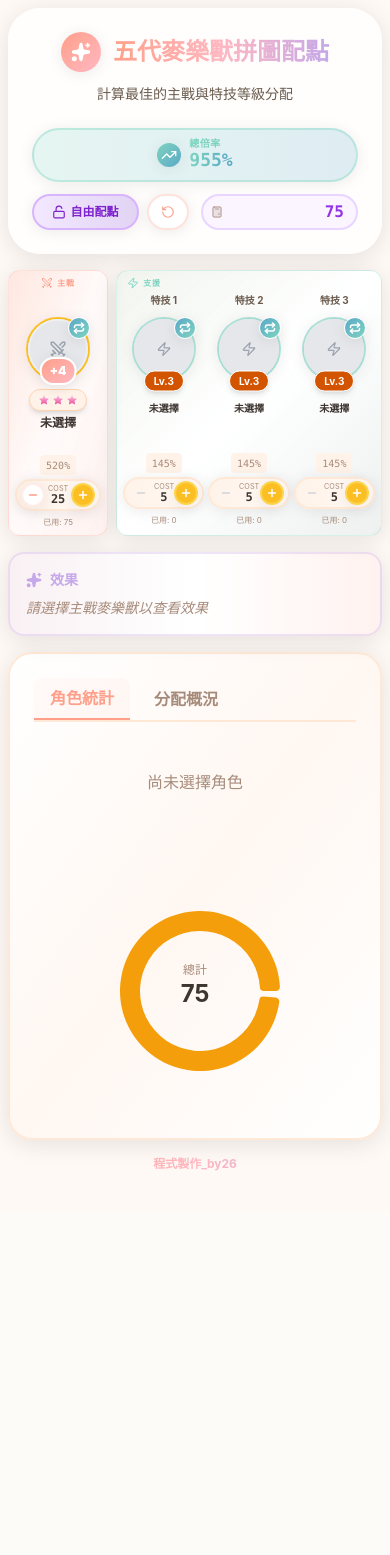
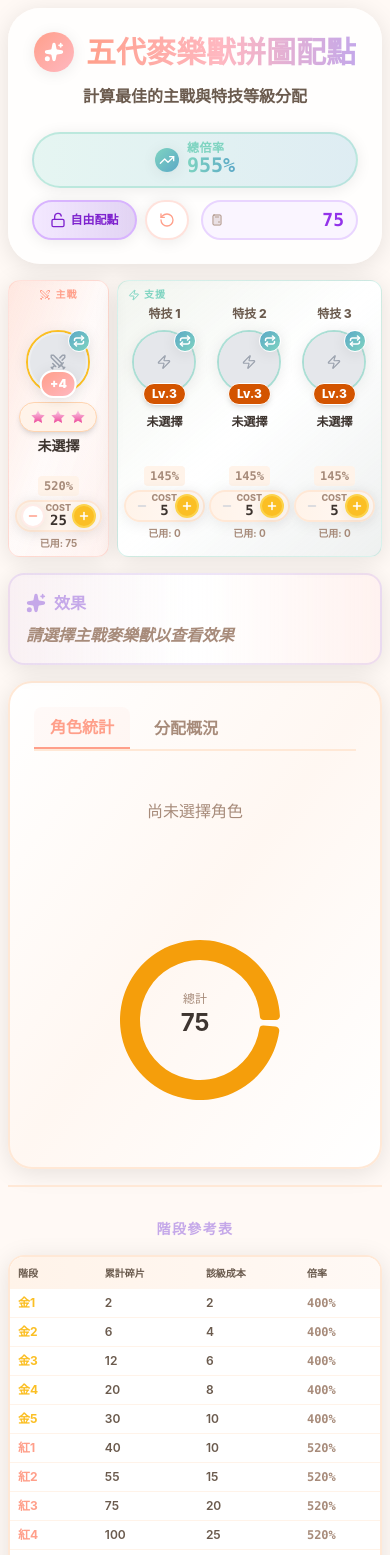
Before and after one commit to tw092669-ctrl/26cm, a React (Vite) app: page / in a window 390 px wide. Shown: the top 1555 px of the page. Before the commit the page ends 1212 px from the top, so only its background shows below. Built offline with nearby package versions, Linux system fonts and the light colour scheme.

Commit message:
優化顯示

```diff
--- a/App.tsx
+++ b/App.tsx
@@ -326,11 +326,11 @@ const App: React.FC = () => {
               <div className="w-10 h-10 sm:w-12 sm:h-12 rounded-full bg-gradient-to-br from-ui-coral to-ui-pink flex items-center justify-center shadow-soft">
                 <Sparkles className="w-5 h-5 sm:w-6 sm:h-6 text-white" fill="white" />
               </div>
-              <h1 className="text-2xl sm:text-4xl font-bold bg-gradient-to-r from-ui-coral via-ui-pink to-ui-lavender bg-clip-text text-transparent">
+              <h1 className="text-3xl sm:text-5xl font-extrabold bg-gradient-to-r from-ui-coral via-ui-pink to-ui-lavender bg-clip-text text-transparent">
                 五代麥樂獸拼圖配點
               </h1>
             </div>
-            <p className="text-sm sm:text-lg text-coffee-600 mt-1">計算最佳的主戰與特技等級分配</p>
+            <p className="text-base sm:text-xl font-semibold text-coffee-600 mt-1">計算最佳的主戰與特技等級分配</p>
           </div>
 
           {/* Controls Toolbar */}
@@ -347,8 +347,8 @@ const App: React.FC = () => {
                     : 'bg-white border-cream-300 text-coffee-400 hover:bg-cream-50'
                 }`}
               >
-                {isFreeMode ? <Unlock size={14} className="sm:w-4 sm:h-4" /> : <Lock size={14} className="sm:w-4 sm:h-4" />}
-                <span className="whitespace-nowrap">自由配點</span>
+                {isFreeMode ? <Unlock size={16} className="sm:w-5 sm:h-5" /> : <Lock size={16} className="sm:w-5 sm:h-5" />}
+                <span className="whitespace-nowrap font-bold">自由配點</span>
               </button>
               <button
                 onClick={() => {
@@ -358,8 +358,8 @@ const App: React.FC = () => {
                 className="flex items-center justify-center gap-1 sm:gap-2 px-3 py-2 sm:px-4 sm:py-2.5 rounded-full border-2 border-ui-coral/30 bg-white text-ui-coral hover:bg-ui-coral/10 transition-all font-bold text-xs sm:text-base shadow-soft hover:shadow-card"
                 title="重置等级配置"
               >
-                <RotateCcw size={14} className="sm:w-4 sm:h-4" />
-                <span className="hidden sm:inline whitespace-nowrap">重置</span>
+                <RotateCcw size={16} className="sm:w-5 sm:h-5" />
+                <span className="hidden sm:inline whitespace-nowrap font-bold">重置</span>
               </button>
             </div>
 
@@ -371,8 +371,8 @@ const App: React.FC = () => {
                     <TrendingUp className="w-4 h-4 sm:w-5 sm:h-5" />
                 </div>
                 <div>
-                    <span className="text-[10px] sm:text-xs text-ui-teal uppercase font-bold tracking-wider block leading-none">總倍率</span>
-                    <span className="text-lg sm:text-xl font-mono font-bold bg-gradient-to-r from-ui-teal to-ui-blue bg-clip-text text-transparent leading-none">{Math.round(totalMultiplier)}%</span>
+                    <span className="text-xs sm:text-sm text-ui-teal uppercase font-extrabold tracking-wider block leading-none">總倍率</span>
+                    <span className="text-xl sm:text-3xl font-mono font-black bg-gradient-to-r from-ui-teal to-ui-blue bg-clip-text text-transparent leading-none">{Math.round(totalMultiplier)}%</span>
                 </div>
               </div>
             </div>
@@ -384,7 +384,7 @@ const App: React.FC = () => {
                 isFreeMode ? 'bg-purple-50 border-purple-200' : 'bg-white border-cream-300'
               }`}>
                 <div className="text-right flex items-center gap-1 sm:gap-3 justify-between w-full md:w-auto">
-                  <label htmlFor="shardInput" className="text-[10px] sm:text-xs text-coffee-400 uppercase font-bold pl-1 sm:pl-3 flex items-center gap-0.5 sm:gap-1 whitespace-nowrap">
+                  <label htmlFor="shardInput" className="text-xs sm:text-sm text-coffee-400 uppercase font-extrabold pl-1 sm:pl-3 flex items-center gap-0.5 sm:gap-1 whitespace-nowrap">
                     {isFreeMode ? (
                        <>
                          <Calculator size={12} className="sm:hidden" />
@@ -400,7 +400,7 @@ const App: React.FC = () => {
                     value={inputValue}
                     readOnly={isFreeMode}
                     onChange={handleInputChange}
-                    className={`w-16 sm:w-24 text-base sm:text-xl font-mono font-bold outline-none text-right bg-transparent transition-all ${
+                    className={`w-16 sm:w-24 text-lg sm:text-2xl font-mono font-extrabold outline-none text-right bg-transparent transition-all ${
                       isFreeMode
                         ? 'text-purple-600 cursor-default'
                         : 'text-coffee-800 border-b-2 border-transparent focus:border-amber-400'
@@ -415,9 +415,9 @@ const App: React.FC = () => {
 
         {/* Warning if over budget */}
         {!isFreeMode && remainingShards < 0 && (
-           <div className="bg-gradient-to-r from-red-50 to-ui-coral/10 border-2 border-ui-coral/40 text-red-700 p-3 sm:p-4 rounded-2xl flex items-center gap-3 shadow-soft text-sm sm:text-base">
-             <AlertTriangle className="w-4 h-4 sm:w-5 sm:h-5 text-ui-coral" />
-             <span className="font-medium">碎片不足！需要額外 {Math.abs(remainingShards)} 個碎片。</span>
+           <div className="bg-gradient-to-r from-red-50 to-ui-coral/10 border-2 border-ui-coral/40 text-red-700 p-3 sm:p-4 rounded-2xl flex items-center gap-3 shadow-soft text-base sm:text-lg">
+             <AlertTriangle className="w-5 h-5 sm:w-6 sm:h-6 text-ui-coral" />
+             <span className="font-bold">碎片不足！需要額外 {Math.abs(remainingShards)} 個碎片。</span>
            </div>
         )}
 
@@ -433,7 +433,7 @@ const App: React.FC = () => {
                 <div className="hidden lg:block absolute -bottom-10 -right-10 w-40 h-40 bg-ui-coral rounded-full blur-3xl opacity-20"></div>
 
                 {/* Title - Force flex-row on mobile to match Skills height and alignment */}
-                <h2 className="relative z-10 text-ui-coral font-bold mb-1 lg:mb-4 flex flex-row items-center justify-center gap-1 lg:gap-2 uppercase tracking-widest text-[8px] lg:text-sm text-center">
+                <h2 className="relative z-10 text-ui-coral font-extrabold mb-1 lg:mb-4 flex flex-row items-center justify-center gap-1 lg:gap-2 uppercase tracking-widest text-[10px] lg:text-base text-center">
                     <Swords className="w-3 h-3 lg:w-4 lg:h-4" />
                     <span>主戰</span>
                 </h2>
@@ -466,7 +466,7 @@ const App: React.FC = () => {
             <div className="bg-gradient-to-br from-ui-teal/10 via-white to-ui-blue/10 border lg:border-2 border-ui-teal/30 rounded-xl lg:rounded-4xl p-1.5 lg:p-6 shadow-soft-lg h-full relative overflow-hidden">
                 <div className="hidden lg:block absolute -top-10 -right-10 w-32 h-32 bg-ui-blue rounded-full blur-3xl opacity-15"></div>
                 <div className="hidden lg:block absolute -bottom-10 -left-10 w-40 h-40 bg-ui-teal rounded-full blur-3xl opacity-15"></div>
-                <h2 className="text-ui-teal font-bold mb-1 lg:mb-6 flex items-center gap-1 lg:gap-2 uppercase tracking-widest text-[8px] lg:text-sm ml-1 lg:ml-2 relative z-10">
+                <h2 className="text-ui-teal font-extrabold mb-1 lg:mb-6 flex items-center gap-1 lg:gap-2 uppercase tracking-widest text-[10px] lg:text-base ml-1 lg:ml-2 relative z-10">
                     <Zap className="w-3 h-3 lg:w-4 lg:h-4" /> 支援
                 </h2>
 
@@ -530,11 +530,11 @@ const App: React.FC = () => {
         <div className="bg-gradient-to-r from-ui-lavender/10 via-white to-ui-pink/10 border-2 border-ui-lavender/30 rounded-2xl lg:rounded-4xl p-4 lg:p-6 shadow-soft-lg transition-all relative overflow-hidden">
            <div className="hidden lg:block absolute -top-10 -left-10 w-32 h-32 bg-ui-lavender rounded-full blur-3xl opacity-15"></div>
            <div className="hidden lg:block absolute -bottom-10 -right-10 w-32 h-32 bg-ui-pink rounded-full blur-3xl opacity-15"></div>
-           <h3 className="text-ui-lavender font-bold mb-2 flex items-center gap-2 text-sm lg:text-base relative z-10">
-              <Sparkles className="w-4 h-4 text-ui-lavender" fill="currentColor" />
+           <h3 className="text-ui-lavender font-extrabold mb-2 flex items-center gap-2 text-base lg:text-lg relative z-10">
+              <Sparkles className="w-5 h-5 text-ui-lavender" fill="currentColor" />
               <span>效果</span>
            </h3>
-           <div className={`text-sm lg:text-base font-medium ${mainCharacter ? 'text-coffee-800' : 'text-coffee-400 italic'}`}>
+           <div className={`text-base lg:text-lg font-semibold ${mainCharacter ? 'text-coffee-800' : 'text-coffee-400 italic'}`}>
              {!mainCharacter ? (
                "請選擇主戰麥樂獸以查看效果"
              ) : (
@@ -560,30 +560,30 @@ const App: React.FC = () => {
         />
 
         {/* Reference Data Table */}
-        <div className="mt-8 border-t-2 border-cream-200 pt-8 hidden sm:block">
-            <h3 className="text-ui-lavender text-sm font-bold mb-4 uppercase tracking-widest text-center">階段參考表</h3>
-            <div className="overflow-x-auto rounded-3xl border-2 border-cream-200 shadow-soft-lg">
-                <table className="w-full text-sm text-left text-coffee-600 bg-white">
-                    <thead className="text-xs text-coffee-500 uppercase bg-gradient-to-r from-cream-100 to-cream-50">
+        <div className="mt-8 border-t-2 border-cream-200 pt-8">
+            <h3 className="text-ui-lavender text-sm sm:text-base font-extrabold mb-4 uppercase tracking-widest text-center">階段參考表</h3>
+            <div className="overflow-x-auto rounded-2xl sm:rounded-3xl border-2 border-cream-200 shadow-soft-lg">
+                <table className="w-full text-xs sm:text-sm text-left text-coffee-600 bg-white">
+                    <thead className="text-[10px] sm:text-xs text-coffee-500 uppercase bg-gradient-to-r from-cream-100 to-cream-50">
                         <tr>
-                            <th className="px-6 py-3 font-bold">階段</th>
-                            <th className="px-6 py-3 font-bold">累計碎片</th>
-                            <th className="px-6 py-3 font-bold">該級成本</th>
-                            <th className="px-6 py-3 font-bold">倍率</th>
+                            <th className="px-2 sm:px-6 py-2 sm:py-3 font-bold">階段</th>
+                            <th className="px-2 sm:px-6 py-2 sm:py-3 font-bold">累計碎片</th>
+                            <th className="px-2 sm:px-6 py-2 sm:py-3 font-bold">該級成本</th>
+                            <th className="px-2 sm:px-6 py-2 sm:py-3 font-bold">倍率</th>
                         </tr>
                     </thead>
                     <tbody>
                         {MAIN_BATTLE_COSTS.map((m) => (
                             <tr key={`main-${m.level}`} className="border-b border-cream-100 hover:bg-gradient-to-r hover:from-ui-coral/5 hover:to-transparent transition-colors">
-                                <td className={`px-6 py-2 font-bold ${
+                                <td className={`px-2 sm:px-6 py-1.5 sm:py-2 font-bold whitespace-nowrap ${
                                     m.rank === MainRank.GOLD ? 'text-ui-gold' :
                                     m.rank === MainRank.RED ? 'text-ui-coral' : 'text-ui-lavender'
                                 }`}>
                                     {m.label}
                                 </td>
-                                <td className="px-6 py-2">{m.cumulativeCost}</td>
-                                <td className="px-6 py-2">{m.cost}</td>
-                                <td className="px-6 py-2 font-mono text-coffee-400">{getMainMultiplier(m.level)}%</td>
+                                <td className="px-2 sm:px-6 py-1.5 sm:py-2 font-semibold">{m.cumulativeCost}</td>
+                                <td className="px-2 sm:px-6 py-1.5 sm:py-2 font-semibold">{m.cost}</td>
+                                <td className="px-2 sm:px-6 py-1.5 sm:py-2 font-mono font-semibold text-coffee-400">{getMainMultiplier(m.level)}%</td>
                             </tr>
                         ))}
                     </tbody>
@@ -591,7 +591,7 @@ const App: React.FC = () => {
             </div>
         </div>
 
-        <div className="text-center bg-gradient-to-r from-ui-coral via-ui-pink to-ui-lavender bg-clip-text text-transparent text-xs sm:text-sm font-bold pb-8">
+        <div className="text-center bg-gradient-to-r from-ui-coral via-ui-pink to-ui-lavender bg-clip-text text-transparent text-sm sm:text-base font-extrabold pb-8">
           程式製作_by26
         </div>
 
--- a/components/CharacterSelector.tsx
+++ b/components/CharacterSelector.tsx
@@ -30,7 +30,7 @@ export const CharacterSelector: React.FC<CharacterSelectorProps> = ({
       {/* Modal Content */}
       <div className="relative bg-gradient-to-br from-white via-ui-peach/5 to-ui-pink/10 border-2 border-ui-coral/30 rounded-4xl p-6 w-full max-w-md shadow-soft-lg transform transition-all">
         <div className="flex justify-between items-center mb-6">
-          <h3 className="text-xl font-bold bg-gradient-to-r from-ui-coral to-ui-pink bg-clip-text text-transparent">{title}</h3>
+          <h3 className="text-2xl font-extrabold bg-gradient-to-r from-ui-coral to-ui-pink bg-clip-text text-transparent">{title}</h3>
           <button
             onClick={onClose}
             className="p-2 text-ui-coral hover:text-ui-pink rounded-full hover:bg-ui-coral/10 transition-colors"
@@ -53,7 +53,7 @@ export const CharacterSelector: React.FC<CharacterSelectorProps> = ({
                   className="w-full h-full object-cover"
                 />
               </div>
-              <span className="text-sm text-coffee-600 font-bold group-hover:text-ui-coral">{char.name}</span>
+              <span className="text-base text-coffee-600 font-extrabold group-hover:text-ui-coral">{char.name}</span>
             </button>
           ))}
         </div>
--- a/components/ShardSummary.tsx
+++ b/components/ShardSummary.tsx
@@ -88,7 +88,7 @@ export const ShardSummary: React.FC<ShardSummaryProps> = ({
             <div className="flex gap-2 mb-4 border-b-2 border-cream-200">
               <button
                 onClick={() => setActiveTab('characters')}
-                className={`px-4 py-2 font-bold transition-all rounded-t-lg ${
+                className={`px-4 py-2 font-extrabold transition-all rounded-t-lg text-base ${
                   activeTab === 'characters'
                     ? 'text-ui-coral border-b-2 border-ui-coral bg-ui-coral/5'
                     : 'text-coffee-400 hover:text-coffee-600 hover:bg-cream-50'
@@ -98,7 +98,7 @@ export const ShardSummary: React.FC<ShardSummaryProps> = ({
               </button>
               <button
                 onClick={() => setActiveTab('summary')}
-                className={`px-4 py-2 font-bold transition-all rounded-t-lg ${
+                className={`px-4 py-2 font-extrabold transition-all rounded-t-lg text-base ${
                   activeTab === 'summary'
                     ? 'text-ui-teal border-b-2 border-ui-teal bg-ui-teal/5'
                     : 'text-coffee-400 hover:text-coffee-600 hover:bg-cream-50'
@@ -162,15 +162,15 @@ export const ShardSummary: React.FC<ShardSummaryProps> = ({
             ) : (
               <div className="space-y-3">
                 <div className="flex justify-between items-center p-3 bg-cream-50 rounded-lg border-l-4 border-amber-500">
-                    <span className="text-coffee-600 font-medium">主戰消耗</span>
+                    <span className="text-coffee-600 font-extrabold text-base">主戰消耗</span>
                     <span className="text-xl font-bold text-amber-500">{usedMain}</span>
                 </div>
                 <div className="flex justify-between items-center p-3 bg-cream-50 rounded-lg border-l-4 border-blue-400">
-                    <span className="text-coffee-600 font-medium">特技消耗</span>
+                    <span className="text-coffee-600 font-extrabold text-base">特技消耗</span>
                     <span className="text-xl font-bold text-blue-500">{usedSkill}</span>
                 </div>
                 <div className="flex justify-between items-center p-3 bg-cream-50 rounded-lg border-l-4 border-stone-400">
-                    <span className="text-coffee-600 font-medium">剩餘可用</span>
+                    <span className="text-coffee-600 font-extrabold text-base">剩餘可用</span>
                     <span className={`text-xl font-bold ${remaining < 0 ? 'text-red-500' : 'text-stone-500'}`}>{remaining}</span>
                 </div>
               </div>
--- a/components/StatControl.tsx
+++ b/components/StatControl.tsx
@@ -56,7 +56,7 @@ export const StatControl: React.FC<StatControlProps> = ({
     <div className={`flex flex-col items-center w-full ${isMain ? 'max-w-none lg:max-w-[280px]' : ''}`}>
 
       {/* Title - Use visibility:hidden for Main to preserve exact spacing of the text node */}
-      <h3 className={`text-coffee-600 font-bold mb-1 lg:mb-2 text-[10px] sm:text-xs lg:text-sm text-center min-h-[1.25rem] ${isMain ? 'invisible' : ''}`}>
+      <h3 className={`text-coffee-600 font-extrabold mb-1 lg:mb-2 text-xs sm:text-sm lg:text-base text-center min-h-[1.25rem] ${isMain ? 'invisible' : ''}`}>
         {title}
       </h3>
 
@@ -112,7 +112,7 @@ export const StatControl: React.FC<StatControlProps> = ({
         {/* Level Badge for Skills only (positioned absolutely) */}
         {!isMain && (
           <div className="absolute bottom-0 left-1/2 transform -translate-x-1/2 translate-y-1/2 z-20 flex flex-col items-center w-full">
-            <div className="bg-rank-badge text-white font-bold text-[10px] lg:text-sm px-2 lg:px-3 py-0.5 rounded-full border lg:border-2 border-white shadow-md min-w-[2.5rem] lg:min-w-[3.5rem] text-center">
+            <div className="bg-rank-badge text-white font-extrabold text-xs lg:text-base px-2 lg:px-3 py-0.5 rounded-full border lg:border-2 border-white shadow-md min-w-[2.5rem] lg:min-w-[3.5rem] text-center">
               {badgeText}
             </div>
           </div>
@@ -131,11 +131,11 @@ export const StatControl: React.FC<StatControlProps> = ({
               eternal: 'bg-cream-100'
             };
             return (
-              <div className={`flex gap-0.5 px-2 py-1 rounded-full ${bgColors[rankType]} border border-cream-300 shadow-md`}>
+              <div className={`flex gap-1 px-2.5 py-1.5 rounded-full ${bgColors[rankType]} border border-cream-300 shadow-md`}>
                 {[...Array(levelNum)].map((_, i) => {
                   if (rankType === 'eternal') {
                     return (
-                      <svg key={i} className="w-3 h-3 lg:w-4 lg:h-4" viewBox="0 0 24 24" fill="none" xmlns="http://www.w3.org/2000/svg">
+                      <svg key={i} className="w-4 h-4 lg:w-5 lg:h-5" viewBox="0 0 24 24" fill="none" xmlns="http://www.w3.org/2000/svg">
                         <defs>
                           <linearGradient id={`star-eternal-${i}`} x1="0%" y1="0%" x2="0%" y2="100%">
                             <stop offset="0%" style={{stopColor: '#a855f7', stopOpacity: 1}} />
@@ -147,7 +147,7 @@ export const StatControl: React.FC<StatControlProps> = ({
                     );
                   } else if (rankType === 'gold') {
                     return (
-                      <svg key={i} className="w-3 h-3 lg:w-4 lg:h-4" viewBox="0 0 24 24" fill="none" xmlns="http://www.w3.org/2000/svg">
+                      <svg key={i} className="w-4 h-4 lg:w-5 lg:h-5" viewBox="0 0 24 24" fill="none" xmlns="http://www.w3.org/2000/svg">
                         <defs>
                           <linearGradient id={`star-gold-${i}`} x1="0%" y1="0%" x2="0%" y2="100%">
                             <stop offset="0%" style={{stopColor: '#fef08a', stopOpacity: 1}} />
@@ -159,7 +159,7 @@ export const StatControl: React.FC<StatControlProps> = ({
                     );
                   } else {
                     return (
-                      <svg key={i} className="w-3 h-3 lg:w-4 lg:h-4" viewBox="0 0 24 24" fill="none" xmlns="http://www.w3.org/2000/svg">
+                      <svg key={i} className="w-4 h-4 lg:w-5 lg:h-5" viewBox="0 0 24 24" fill="none" xmlns="http://www.w3.org/2000/svg">
                         <defs>
                           <linearGradient id={`star-red-${i}`} x1="0%" y1="0%" x2="0%" y2="100%">
                             <stop offset="0%" style={{stopColor: '#fbcfe8', stopOpacity: 1}} />
@@ -182,18 +182,18 @@ export const StatControl: React.FC<StatControlProps> = ({
 
       {/* Character Name & Bonuses */}
       <div className={`text-center w-full min-h-[2.5rem] lg:min-h-[3rem] ${isMain ? 'mb-0 lg:mb-2' : 'mb-3 lg:mb-2'}`}>
-        <div className={`font-bold text-coffee-800 truncate px-1 ${isMain ? 'text-xs lg:text-xl' : 'text-[10px] lg:text-base'}`}>
+        <div className={`font-extrabold text-coffee-800 truncate px-1 ${isMain ? 'text-sm lg:text-2xl' : 'text-xs lg:text-lg'}`}>
             {character ? character.name : (showCharacterName ? "未選擇" : title)}
         </div>
         {/* Bonus Indicators */}
         <div className="flex gap-0.5 lg:gap-1 justify-center mt-0.5 lg:mt-1 min-h-[1rem] lg:min-h-[1.25rem]">
             {eternalBonusActive && (
-                <span className="bg-green-100 text-green-600 text-[8px] lg:text-[10px] font-bold px-1 lg:px-1.5 rounded-full border border-green-200 flex items-center">
+                <span className="bg-green-100 text-green-600 text-[10px] lg:text-xs font-extrabold px-1 lg:px-1.5 rounded-full border border-green-200 flex items-center">
                     +1
                 </span>
             )}
             {synergyBonusCount > 0 && (
-                <span className="bg-yellow-100 text-yellow-600 text-[8px] lg:text-[10px] font-bold px-1 lg:px-1.5 rounded-full border border-yellow-200 flex items-center">
+                <span className="bg-yellow-100 text-yellow-600 text-[10px] lg:text-xs font-extrabold px-1 lg:px-1.5 rounded-full border border-yellow-200 flex items-center">
                     +{synergyBonusCount}
                 </span>
             )}
@@ -201,7 +201,7 @@ export const StatControl: React.FC<StatControlProps> = ({
       </div>
 
       {/* Multiplier (Subtle) */}
-      <div className="text-[10px] lg:text-xs text-coffee-400 mb-1 lg:mb-3 font-mono bg-cream-100 px-1.5 py-0.5 rounded h-[1.25rem] lg:h-[1.5rem] flex items-center justify-center">
+      <div className="text-xs lg:text-sm text-coffee-400 mb-1 lg:mb-3 font-mono bg-cream-100 px-1.5 py-0.5 rounded h-[1.25rem] lg:h-[1.5rem] flex items-center justify-center font-bold">
           {Math.round(multiplier)}%
       </div>
 
@@ -220,8 +220,8 @@ export const StatControl: React.FC<StatControlProps> = ({
         </button>
 
         <div className="flex flex-col items-center flex-1 min-w-0">
-            <span className="text-[8px] lg:text-[10px] text-coffee-400 uppercase leading-none scale-90 lg:scale-100">COST</span>
-            <span className={`text-xs lg:text-sm font-bold font-mono leading-tight ${nextCost !== null ? (canIncrease ? 'text-coffee-800' : 'text-red-500') : 'text-gray-400'}`}>
+            <span className="text-[10px] lg:text-xs text-coffee-400 uppercase leading-none scale-90 lg:scale-100 font-extrabold">COST</span>
+            <span className={`text-sm lg:text-base font-extrabold font-mono leading-tight ${nextCost !== null ? (canIncrease ? 'text-coffee-800' : 'text-red-500') : 'text-gray-400'}`}>
                 {nextCost !== null ? nextCost : '-'}
             </span>
         </div>
@@ -240,7 +240,7 @@ export const StatControl: React.FC<StatControlProps> = ({
       </div>
 
       {/* Used Cost (Subtle) */}
-      <div className="mt-1 lg:mt-2 text-[8px] lg:text-[10px] text-coffee-400 h-[0.875rem] lg:h-[1rem] flex items-center justify-center">
+      <div className="mt-1 lg:mt-2 text-[10px] lg:text-xs text-coffee-400 h-[0.875rem] lg:h-[1rem] flex items-center justify-center font-bold">
          已用: {currentCost}
       </div>
 
```
